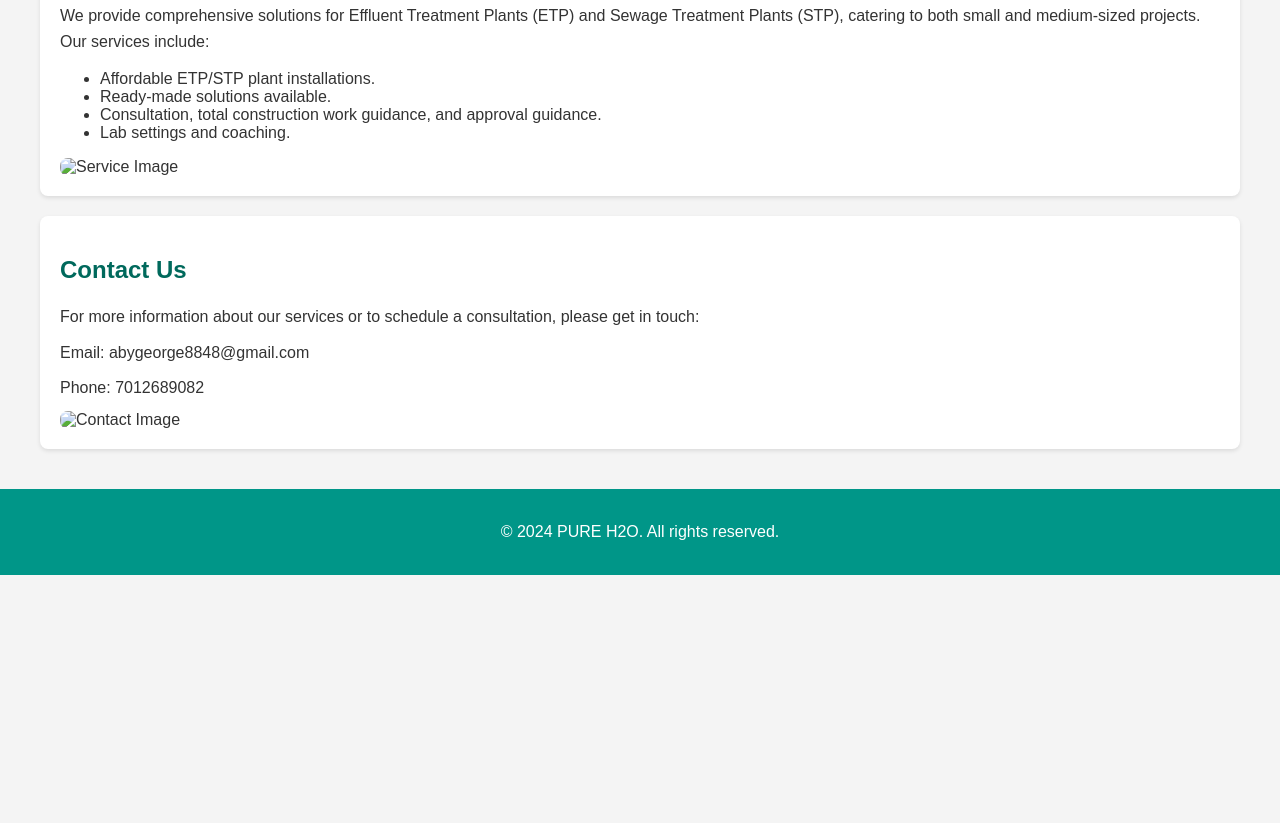
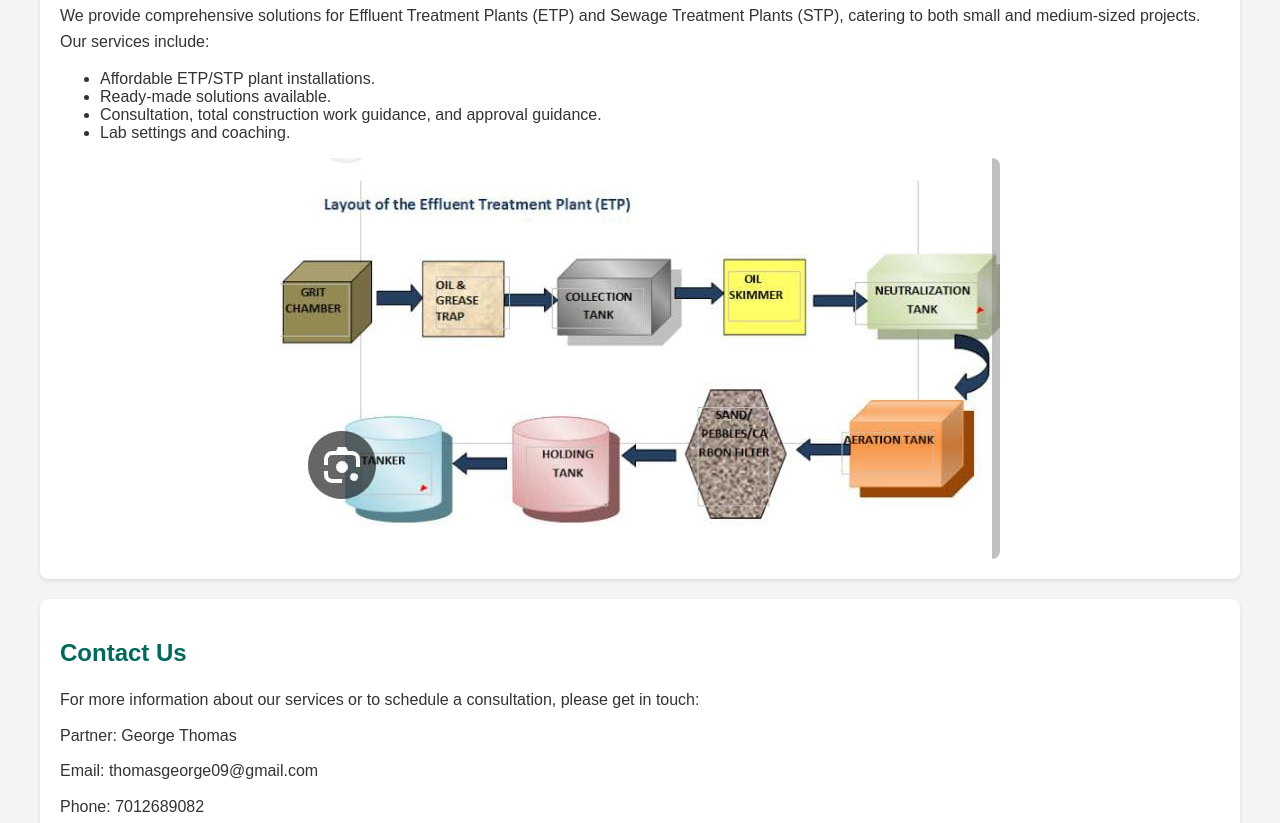
Before and after one commit to abygeorge8848/Pure_H2O, a plain HTML site: page index.html in a window 1280 px wide. Shown: the part 280-1103 px from the top of the page. Before the commit the page ends 855 px from the top, so only its background shows below. Drawn offline with Linux system fonts and the light colour scheme.

Commit message:
Added the image, centered it, addded partner name and updated email Id.

```diff
--- a/index.html
+++ b/index.html
@@ -13,7 +13,7 @@
         h1, h2 { color: #00695c; }
         p { margin: 10px 0; line-height: 1.6; }
         .contact-info { font-weight: bold; }
-        img { max-width: 100%; height: auto; border-radius: 8px; }
+        img { max-width: 100%; height: auto; border-radius: 8px;}
     </style>
 </head>
 <body>
@@ -34,16 +34,17 @@
                     <li>Lab settings and coaching.</li>
                 </ul>
                 <!-- Placeholder for an image -->
-                <img src="your-image-url.jpg" alt="Service Image">
+                <img src="./etp_flow_chart.jpg" alt="Service Image" style="display: block; margin: 0 auto;">
             </div>
 
             <div class="contact">
                 <h2>Contact Us</h2>
                 <p>For more information about our services or to schedule a consultation, please get in touch:</p>
-                <p>Email: abygeorge8848@gmail.com</p>
+                <p>Partner: George Thomas</p>
+                <p>Email: thomasgeorge09@gmail.com</p>
                 <p>Phone: 7012689082</p>
                 <!-- Placeholder for an image -->
-                <img src="your-contact-image-url.jpg" alt="Contact Image">
+                <!-- <img src="your-contact-image-url.jpg" alt="Contact Image"> -->
             </div>
         </div>
     </div>
```
Also changed, not shown: etp_flow_chart.jpg (added).
